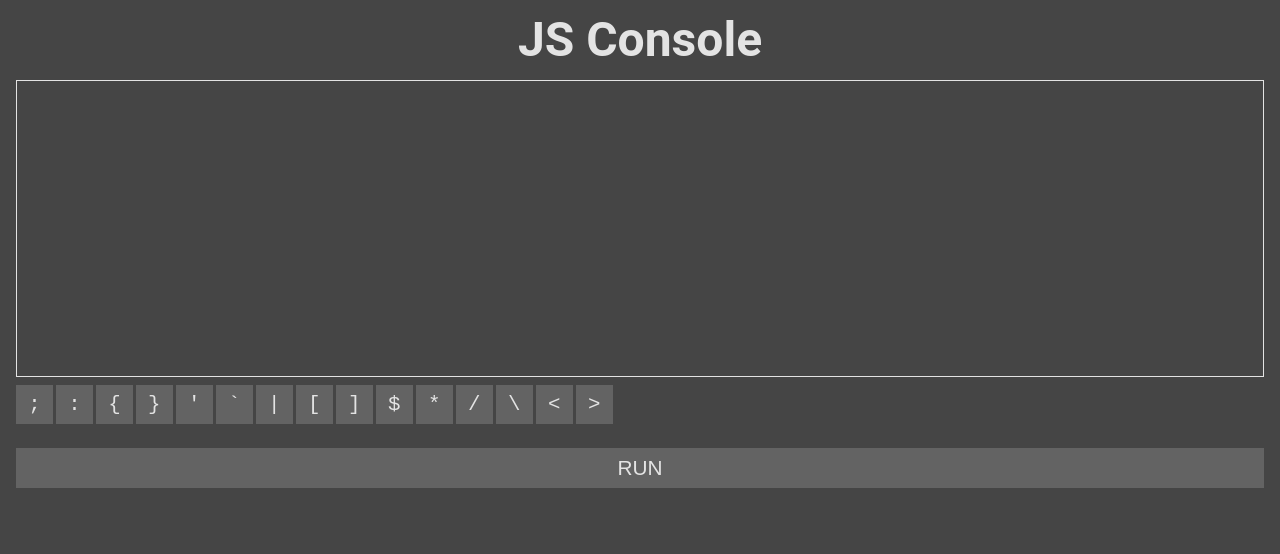
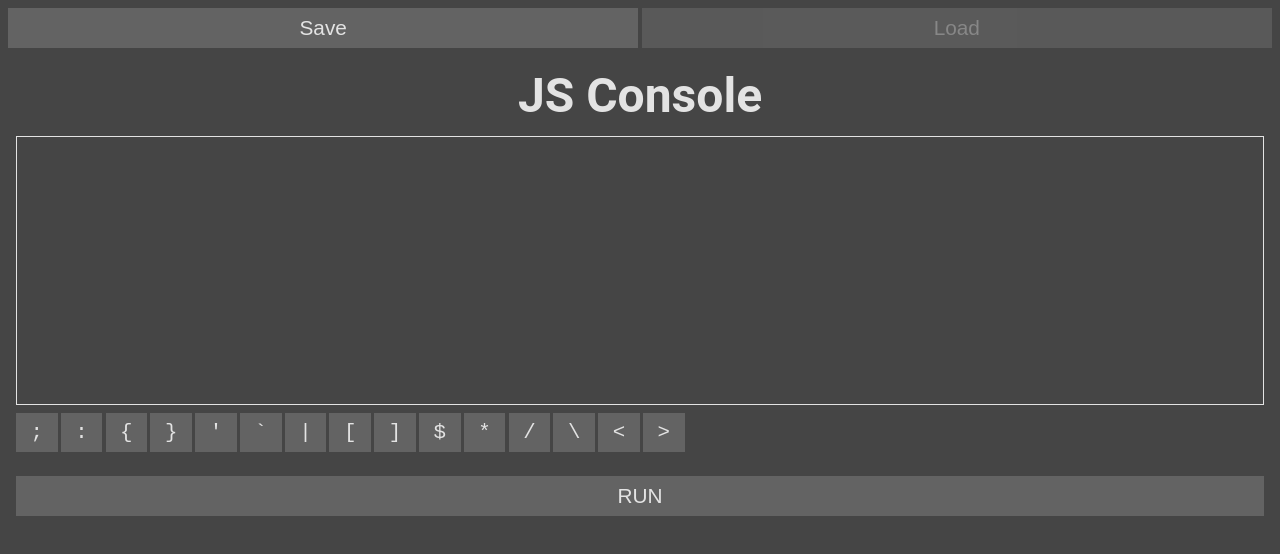
Before and after one commit to paullessing/ideonline.net, an Angular app: page / in a window 1280 px wide. Shown: the top 554 px of the page. Built offline with nearby package versions, Linux system fonts and the light colour scheme.

Commit message:
Add saving functionality and Enter key

```diff
--- a/src/app/app.component.html
+++ b/src/app/app.component.html
@@ -1,8 +1,20 @@
+<div class="header">
+  <button
+    class="header__button"
+    (click)="save(js.value)"
+  >Save</button>
+  <button
+    class="header__button"
+    (click)="load()"
+    [disabled]="!hasStoredCode"
+  >Load</button>
+</div>
 <h1 class="title">JS Console</h1>
 <textarea
   class="input"
   #js
   rows="20"
+  (keydown)="onTextareaKeydown($event)"
 ></textarea>
 <div
   class="keyboard"
--- a/src/app/app.component.scss
+++ b/src/app/app.component.scss
@@ -2,6 +2,47 @@
   height: 100%;
   display: flex;
   flex-direction: column;
+}
+
+%button {
+  border: 0;
+  background: #636363;
+  color: #e3e3e3;
+  font-size: 1.3rem;
+  padding: 0.5rem;
+  outline: none;
+
+  &:hover {
+    background-color: #838383;
+  }
+  &:active {
+    background-color: #939393;
+  }
+  &:disabled,
+  &:disabled:hover,
+  &:disabled:active,
+  &:disabled:focus {
+    opacity: 0.7;
+    background: #636363;
+    color: #a3a3a3;
+  }
+}
+
+.header {
+  display: flex;
+  padding: 0.5rem;
+  flex-wrap: nowrap;
+  flex-shrink: 0;
+
+  &__button {
+    @extend %button;
+    flex: 1 1 0;
+    margin-right: 0.2rem;
+
+    &:last-child {
+      margin-right: 0;
+    }
+  }
 }
 
 .title {
@@ -33,26 +74,13 @@
   overflow-x: auto;
 
   &__key {
+    @extend %button;
     font-family: monospace;
-    box-sizing: content-box;
-    border: 0;
-    background: #636363;
-    color: #e3e3e3;
-    font-size: 1.3rem;
-    min-width: 1.3rem;
-    padding: 0.5rem;
-    outline: none;
+    min-width: 2em;
     margin-right: 0.2rem;
 
     &:last-child {
       margin-right: 0;
-    }
-
-    &:hover {
-      background-color: #838383;
-    }
-    &:active {
-      background-color: #939393;
     }
   }
 }
@@ -62,20 +90,11 @@
   text-align: center;
 
   &__button {
+    @extend %button;
+
     width: 100%;
-    border: 0;
-    background: #636363;
-    color: #e3e3e3;
-    font-size: 1.3rem;
-    padding: 0.5rem 2.5rem;
-    outline: none;
-
-    &:hover {
-      background-color: #838383;
-    }
-    &:active {
-      background-color: #939393;
-    }
+    padding-left: 2.5rem;
+    padding-right: 2.5rem;
   }
 }
 
--- a/src/app/app.component.ts
+++ b/src/app/app.component.ts
@@ -1,5 +1,5 @@
-import { Component, ElementRef, ViewChild } from '@angular/core';
-import { ConsoleCall, evalToConsole, printConsoleCalls } from './eval';
+import { Component, ElementRef, OnInit, ViewChild } from '@angular/core';
+import { evalToConsole } from './eval';
 
 export const KEYS = [
   ';',
@@ -24,14 +24,23 @@ export const KEYS = [
   templateUrl: './app.component.html',
   styleUrls: ['./app.component.scss']
 })
-export class AppComponent {
+export class AppComponent implements OnInit {
   public isError: boolean;
   public consoleOutput: string;
+  public hasStoredCode: boolean;
 
   public keys: string[] = KEYS;
 
   @ViewChild('js')
   public jsTextArea: ElementRef;
+
+  private get textarea(): HTMLTextAreaElement {
+    return this.jsTextArea.nativeElement;
+  }
+
+  public ngOnInit(): void {
+    this.hasStoredCode = !!localStorage.getItem('js');
+  }
 
   public run(code: string): void {
     this.isError = false;
@@ -59,20 +68,66 @@ export class AppComponent {
   }
 
   public onKeypress(key: string): void {
-    const textarea = this.jsTextArea.nativeElement as HTMLTextAreaElement;
-    this.insertText(textarea, key);
+    this.insertText(key);
 
     // TODO longpress for special alternatives? e.g. '->" or block for loop stuff
   }
 
-  private insertText(textarea: HTMLTextAreaElement, text: string): void {
+  public onTextareaKeydown($event: KeyboardEvent): void {
+    if ($event.key === 'Enter') {
+      $event.preventDefault();
+      const caretPos = this.textarea.selectionStart;
+      const text = this.textarea.value.substring(0, caretPos);
+      const lines = text.split(/$\n/gm);
+      const lastLine = lines[lines.length - 1];
+      const indent = lastLine.match(/^(\s*)/)[0];
+      const isLastCharacterOpening = lastLine.match(/([{(\[])\s*$/);
+      let textToInsertBeforeCaret = '\n' + indent;
+      let textToInsertAfterCaret = '';
+      if (isLastCharacterOpening) {
+        textToInsertBeforeCaret += '  ';
+        textToInsertAfterCaret += '\n' + indent + this.getClosingBrace(isLastCharacterOpening[1]) + '\n';
+      }
+      const newCaretPos = caretPos + textToInsertBeforeCaret.length;
+      this.insertText(textToInsertBeforeCaret + textToInsertAfterCaret, newCaretPos);
+
+      // TODO could do something cleverer here like other IDEs
+    }
+  }
+
+  public save(text: string): void {
+    localStorage.setItem('js', text);
+    this.hasStoredCode = !!text;
+  }
+
+  public load(): void {
+    const stored = localStorage.getItem('js');
+    if (stored) {
+      this.jsTextArea.nativeElement.value = stored;
+    }
+  }
+
+  private getClosingBrace(opening?: string): string {
+    return {
+      '{': '}',
+      '[': ']',
+      '(': ')'
+    }[opening] || '';
+  }
+
+  private insertText(text: string, caretPos?: number): void {
+    const textarea = this.textarea;
     const oldText = textarea.value;
     const textPre = oldText.substring(0, textarea.selectionStart);
     const textPost = oldText.substring(textarea.selectionEnd);
     const selectionStart = textarea.selectionStart + 1;
     textarea.value = `${textPre}${text}${textPost}`;
-    textarea.setSelectionRange(selectionStart, selectionStart);
-    textarea.focus();
+    if (typeof caretPos !== 'undefined') {
+      textarea.setSelectionRange(caretPos, caretPos);
+    } else {
+      textarea.setSelectionRange(selectionStart, selectionStart);
+      textarea.focus();
+    }
   }
 
   private stringify(value: any): string {
```
